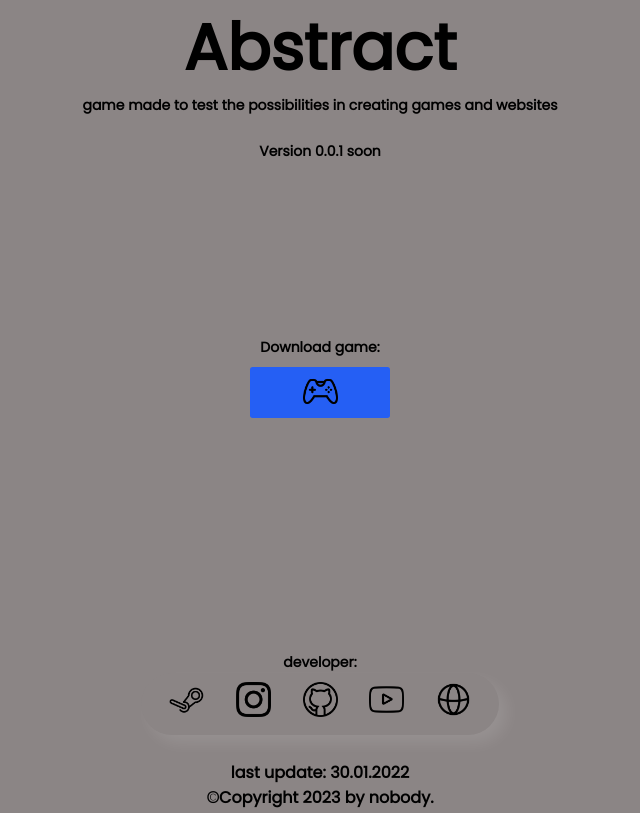
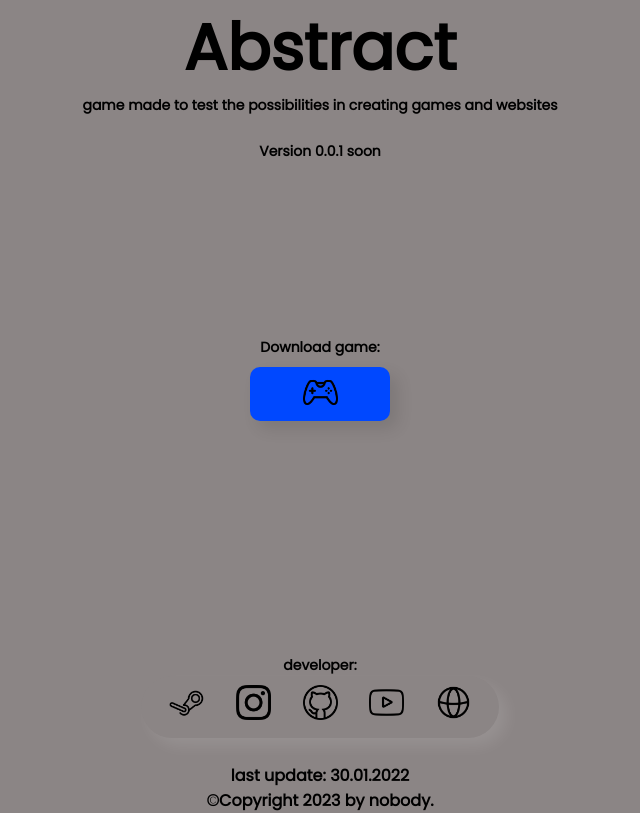
Before and after one commit to JustFipS/gamesite, a plain HTML site: page index.html in a window 1280 px wide. Shown: the whole page, without its empty margins (320-960 px from the left). Drawn offline with Linux system fonts and the light colour scheme.

Commit message:
Add files via upload

```diff
--- a/Css/style.css
+++ b/Css/style.css
@@ -35,17 +35,17 @@ body {
 }
 
 button {
-	background: #255ff4;
+	background: #0048ff;
   display: center;
-	border-radius: 0.2em;
-	color: #fff;
+	color: rgb(255, 255, 255);
 	cursor: pointer;
   border: 0;
 	box-sizing: border-box;
-	margin: 0;
-	padding: 0;
-  padding: 0.5em 1em;
+  padding: 8px 10px;
 	width: 10.5em;
+  border-radius: 10px;
+  box-shadow: 8px 8px 16px  rgba(0, 0, 0, 0.1);
+  opacity: 1;
 }
 
 
```
